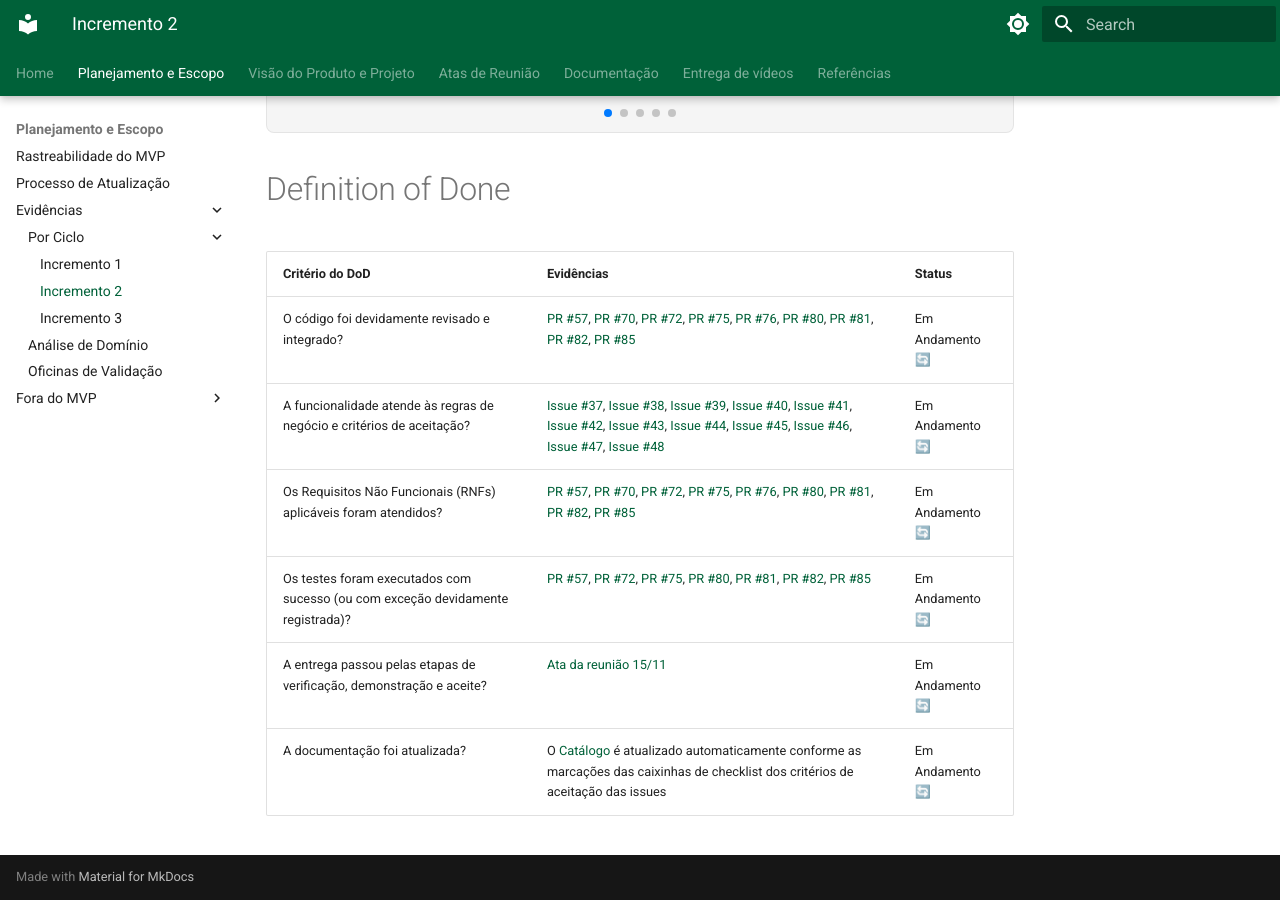
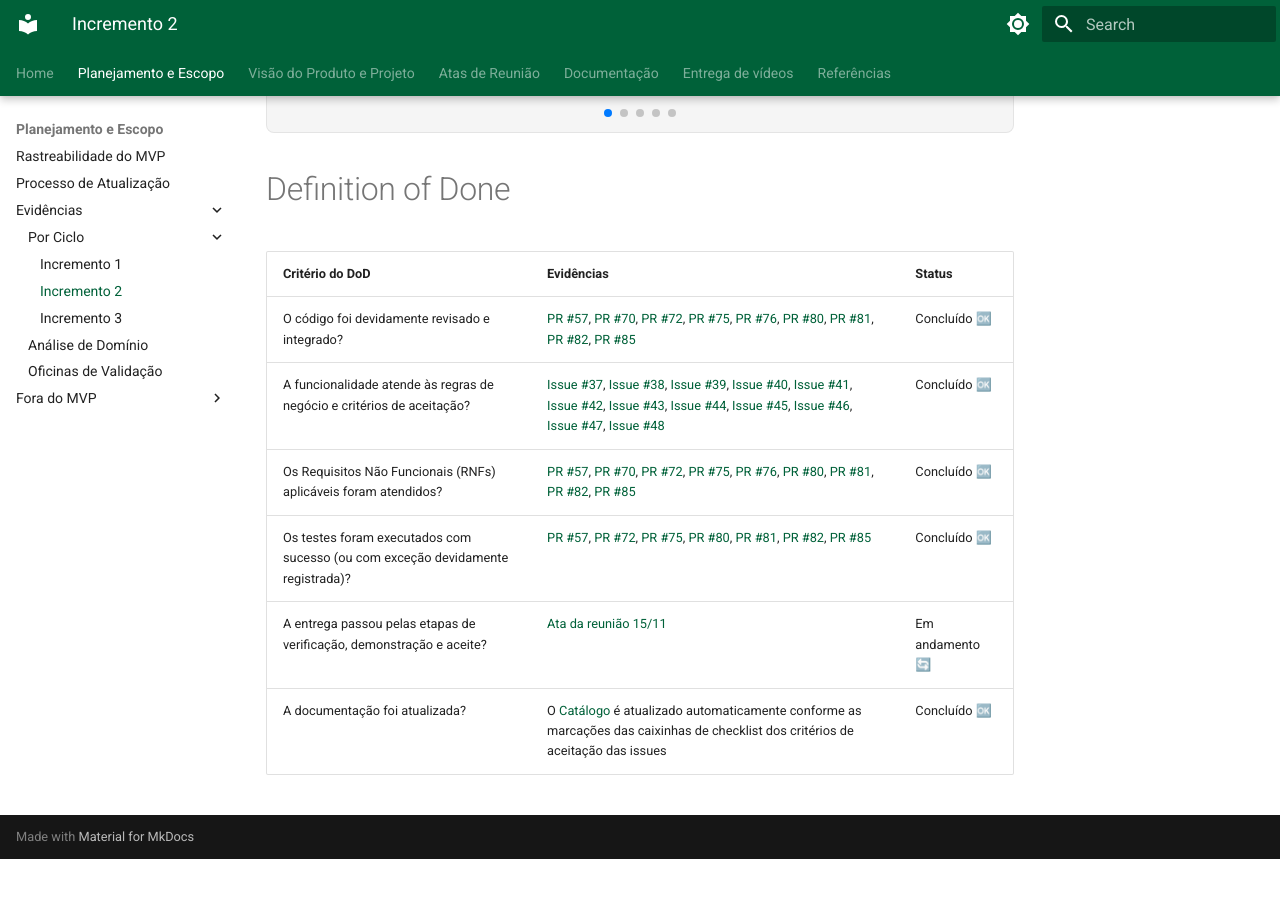
Before and after one commit to mdsreq-fga-unb/REQ-2026.2-T01-IBRADA-NET, an MkDocs documentation site: the page built from docs/evidencias/ciclos/ciclo2.md, in a window 1280 px wide and 900 px high, scrolled down 1302 px. Built offline with MkDocs 1.6.1 and Material for MkDocs 9.7.7, drawn with Linux system fonts in a browser that asks for light colours; after the commit the page ends 2161 px from its top, so only the background shows below that.

```diff
--- a/docs/evidencias/ciclos/ciclo2.md
+++ b/docs/evidencias/ciclos/ciclo2.md
@@ -134,9 +134,9 @@
 
 | Critério do DoD | Evidências | Status |
 | --------------- | ---------- | ------ |
-| O código foi devidamente revisado e integrado? | [PR #57](https://github.com/mdsreq-fga-unb/REQ-2026.2-T01-IBRADA-NET/pull/57), [PR #70](https://github.com/mdsreq-fga-unb/REQ-2026.2-T01-IBRADA-NET/pull/70), [PR #72](https://github.com/mdsreq-fga-unb/REQ-2026.2-T01-IBRADA-NET/pull/72), [PR #75](https://github.com/mdsreq-fga-unb/REQ-2026.2-T01-IBRADA-NET/pull/75), [PR #76](https://github.com/mdsreq-fga-unb/REQ-2026.2-T01-IBRADA-NET/pull/76), [PR #80](https://github.com/mdsreq-fga-unb/REQ-2026.2-T01-IBRADA-NET/pull/80), [PR #81](https://github.com/mdsreq-fga-unb/REQ-2026.2-T01-IBRADA-NET/pull/81), [PR #82](https://github.com/mdsreq-fga-unb/REQ-2026.2-T01-IBRADA-NET/pull/82), [PR #85](https://github.com/mdsreq-fga-unb/REQ-2026.2-T01-IBRADA-NET/pull/85) | Em Andamento 🔄 |
-| A funcionalidade atende às regras de negócio e critérios de aceitação? | [Issue #37](https://github.com/mdsreq-fga-unb/REQ-2026.2-T01-IBRADA-NET/issues/37), [Issue #38](https://github.com/mdsreq-fga-unb/REQ-2026.2-T01-IBRADA-NET/issues/38), [Issue #39](https://github.com/mdsreq-fga-unb/REQ-2026.2-T01-IBRADA-NET/issues/39), [Issue #40](https://github.com/mdsreq-fga-unb/REQ-2026.2-T01-IBRADA-NET/issues/40), [Issue #41](https://github.com/mdsreq-fga-unb/REQ-2026.2-T01-IBRADA-NET/issues/41), [Issue #42](https://github.com/mdsreq-fga-unb/REQ-2026.2-T01-IBRADA-NET/issues/42), [Issue #43](https://github.com/mdsreq-fga-unb/REQ-2026.2-T01-IBRADA-NET/issues/43), [Issue #44](https://github.com/mdsreq-fga-unb/REQ-2026.2-T01-IBRADA-NET/issues/44), [Issue #45](https://github.com/mdsreq-fga-unb/REQ-2026.2-T01-IBRADA-NET/issues/45), [Issue #46](https://github.com/mdsreq-fga-unb/REQ-2026.2-T01-IBRADA-NET/issues/46), [Issue #47](https://github.com/mdsreq-fga-unb/REQ-2026.2-T01-IBRADA-NET/issues/47), [Issue #48](https://github.com/mdsreq-fga-unb/REQ-2026.2-T01-IBRADA-NET/issues/48) | Em Andamento 🔄 |
-| Os Requisitos Não Funcionais (RNFs) aplicáveis foram atendidos? | [PR #57](https://github.com/mdsreq-fga-unb/REQ-2026.2-T01-IBRADA-NET/pull/57), [PR #70](https://github.com/mdsreq-fga-unb/REQ-2026.2-T01-IBRADA-NET/pull/70), [PR #72](https://github.com/mdsreq-fga-unb/REQ-2026.2-T01-IBRADA-NET/pull/72), [PR #75](https://github.com/mdsreq-fga-unb/REQ-2026.2-T01-IBRADA-NET/pull/75), [PR #76](https://github.com/mdsreq-fga-unb/REQ-2026.2-T01-IBRADA-NET/pull/76), [PR #80](https://github.com/mdsreq-fga-unb/REQ-2026.2-T01-IBRADA-NET/pull/80), [PR #81](https://github.com/mdsreq-fga-unb/REQ-2026.2-T01-IBRADA-NET/pull/81), [PR #82](https://github.com/mdsreq-fga-unb/REQ-2026.2-T01-IBRADA-NET/pull/82), [PR #85](https://github.com/mdsreq-fga-unb/REQ-2026.2-T01-IBRADA-NET/pull/85) | Em Andamento 🔄 |
-| Os testes foram executados com sucesso (ou com exceção devidamente registrada)? | [PR #57](https://github.com/mdsreq-fga-unb/REQ-2026.2-T01-IBRADA-NET/pull/57), [PR #72](https://github.com/mdsreq-fga-unb/REQ-2026.2-T01-IBRADA-NET/pull/72), [PR #75](https://github.com/mdsreq-fga-unb/REQ-2026.2-T01-IBRADA-NET/pull/75), [PR #80](https://github.com/mdsreq-fga-unb/REQ-2026.2-T01-IBRADA-NET/pull/80), [PR #81](https://github.com/mdsreq-fga-unb/REQ-2026.2-T01-IBRADA-NET/pull/81), [PR #82](https://github.com/mdsreq-fga-unb/REQ-2026.2-T01-IBRADA-NET/pull/82), [PR #85](https://github.com/mdsreq-fga-unb/REQ-2026.2-T01-IBRADA-NET/pull/85) | Em Andamento 🔄 |
-| A entrega passou pelas etapas de verificação, demonstração e aceite? | [Ata da reunião 15/11](https://mdsreq-fga-unb.github.io/REQ-2026.2-T01-IBRADA-NET/atas-reuniao/unidade-3/15-11/) | Em Andamento 🔄 |
-| A documentação foi atualizada? | O [Catálogo](https://mdsreq-fga-unb.github.io/REQ-2026.2-T01-IBRADA-NET/planejamento/rastreabilidade/#mapa-interativo) é atualizado automaticamente conforme as marcações das caixinhas de checklist dos critérios de aceitação das issues | Em Andamento 🔄 |
+| O código foi devidamente revisado e integrado? | [PR #57](https://github.com/mdsreq-fga-unb/REQ-2026.2-T01-IBRADA-NET/pull/57), [PR #70](https://github.com/mdsreq-fga-unb/REQ-2026.2-T01-IBRADA-NET/pull/70), [PR #72](https://github.com/mdsreq-fga-unb/REQ-2026.2-T01-IBRADA-NET/pull/72), [PR #75](https://github.com/mdsreq-fga-unb/REQ-2026.2-T01-IBRADA-NET/pull/75), [PR #76](https://github.com/mdsreq-fga-unb/REQ-2026.2-T01-IBRADA-NET/pull/76), [PR #80](https://github.com/mdsreq-fga-unb/REQ-2026.2-T01-IBRADA-NET/pull/80), [PR #81](https://github.com/mdsreq-fga-unb/REQ-2026.2-T01-IBRADA-NET/pull/81), [PR #82](https://github.com/mdsreq-fga-unb/REQ-2026.2-T01-IBRADA-NET/pull/82), [PR #85](https://github.com/mdsreq-fga-unb/REQ-2026.2-T01-IBRADA-NET/pull/85) | Concluído 🆗 |
+| A funcionalidade atende às regras de negócio e critérios de aceitação? | [Issue #37](https://github.com/mdsreq-fga-unb/REQ-2026.2-T01-IBRADA-NET/issues/37), [Issue #38](https://github.com/mdsreq-fga-unb/REQ-2026.2-T01-IBRADA-NET/issues/38), [Issue #39](https://github.com/mdsreq-fga-unb/REQ-2026.2-T01-IBRADA-NET/issues/39), [Issue #40](https://github.com/mdsreq-fga-unb/REQ-2026.2-T01-IBRADA-NET/issues/40), [Issue #41](https://github.com/mdsreq-fga-unb/REQ-2026.2-T01-IBRADA-NET/issues/41), [Issue #42](https://github.com/mdsreq-fga-unb/REQ-2026.2-T01-IBRADA-NET/issues/42), [Issue #43](https://github.com/mdsreq-fga-unb/REQ-2026.2-T01-IBRADA-NET/issues/43), [Issue #44](https://github.com/mdsreq-fga-unb/REQ-2026.2-T01-IBRADA-NET/issues/44), [Issue #45](https://github.com/mdsreq-fga-unb/REQ-2026.2-T01-IBRADA-NET/issues/45), [Issue #46](https://github.com/mdsreq-fga-unb/REQ-2026.2-T01-IBRADA-NET/issues/46), [Issue #47](https://github.com/mdsreq-fga-unb/REQ-2026.2-T01-IBRADA-NET/issues/47), [Issue #48](https://github.com/mdsreq-fga-unb/REQ-2026.2-T01-IBRADA-NET/issues/48) | Concluído 🆗 |
+| Os Requisitos Não Funcionais (RNFs) aplicáveis foram atendidos? | [PR #57](https://github.com/mdsreq-fga-unb/REQ-2026.2-T01-IBRADA-NET/pull/57), [PR #70](https://github.com/mdsreq-fga-unb/REQ-2026.2-T01-IBRADA-NET/pull/70), [PR #72](https://github.com/mdsreq-fga-unb/REQ-2026.2-T01-IBRADA-NET/pull/72), [PR #75](https://github.com/mdsreq-fga-unb/REQ-2026.2-T01-IBRADA-NET/pull/75), [PR #76](https://github.com/mdsreq-fga-unb/REQ-2026.2-T01-IBRADA-NET/pull/76), [PR #80](https://github.com/mdsreq-fga-unb/REQ-2026.2-T01-IBRADA-NET/pull/80), [PR #81](https://github.com/mdsreq-fga-unb/REQ-2026.2-T01-IBRADA-NET/pull/81), [PR #82](https://github.com/mdsreq-fga-unb/REQ-2026.2-T01-IBRADA-NET/pull/82), [PR #85](https://github.com/mdsreq-fga-unb/REQ-2026.2-T01-IBRADA-NET/pull/85) | Concluído 🆗 |
+| Os testes foram executados com sucesso (ou com exceção devidamente registrada)? | [PR #57](https://github.com/mdsreq-fga-unb/REQ-2026.2-T01-IBRADA-NET/pull/57), [PR #72](https://github.com/mdsreq-fga-unb/REQ-2026.2-T01-IBRADA-NET/pull/72), [PR #75](https://github.com/mdsreq-fga-unb/REQ-2026.2-T01-IBRADA-NET/pull/75), [PR #80](https://github.com/mdsreq-fga-unb/REQ-2026.2-T01-IBRADA-NET/pull/80), [PR #81](https://github.com/mdsreq-fga-unb/REQ-2026.2-T01-IBRADA-NET/pull/81), [PR #82](https://github.com/mdsreq-fga-unb/REQ-2026.2-T01-IBRADA-NET/pull/82), [PR #85](https://github.com/mdsreq-fga-unb/REQ-2026.2-T01-IBRADA-NET/pull/85) | Concluído 🆗 |
+| A entrega passou pelas etapas de verificação, demonstração e aceite? | [Ata da reunião 15/11](https://mdsreq-fga-unb.github.io/REQ-2026.2-T01-IBRADA-NET/atas-reuniao/unidade-3/15-11/) | Em andamento 🔄 |
+| A documentação foi atualizada? | O [Catálogo](https://mdsreq-fga-unb.github.io/REQ-2026.2-T01-IBRADA-NET/planejamento/rastreabilidade/#mapa-interativo) é atualizado automaticamente conforme as marcações das caixinhas de checklist dos critérios de aceitação das issues | Concluído 🆗 |
```
